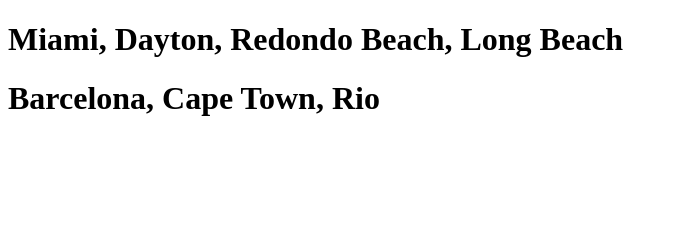
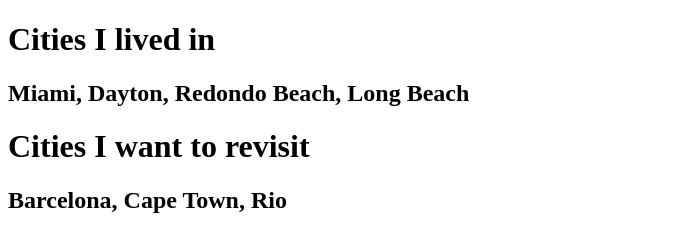
Before and after one commit to pilotmike22/html-excercises, a plain HTML site: page index.html in a window 1280 px wide. Shown: the whole page, without its empty margins (0-678 px from the left). Drawn offline with Linux system fonts and the light colour scheme.

Commit message:
Added heading

```diff
--- a/index.html
+++ b/index.html
@@ -10,9 +10,11 @@
 
 <body>
 
-    <h1> Miami,  Dayton,  Redondo Beach, Long Beach </h1>
+    <h1> Cities I lived in </h1>
+        <h2> Miami,  Dayton,  Redondo Beach, Long Beach</h2>
 
-    <h1> Barcelona, Cape Town, Rio</h1>
+    <h1> Cities I want to revisit</h1>
+        <h2>Barcelona, Cape Town, Rio</h2>
 
 </body>
 
```
